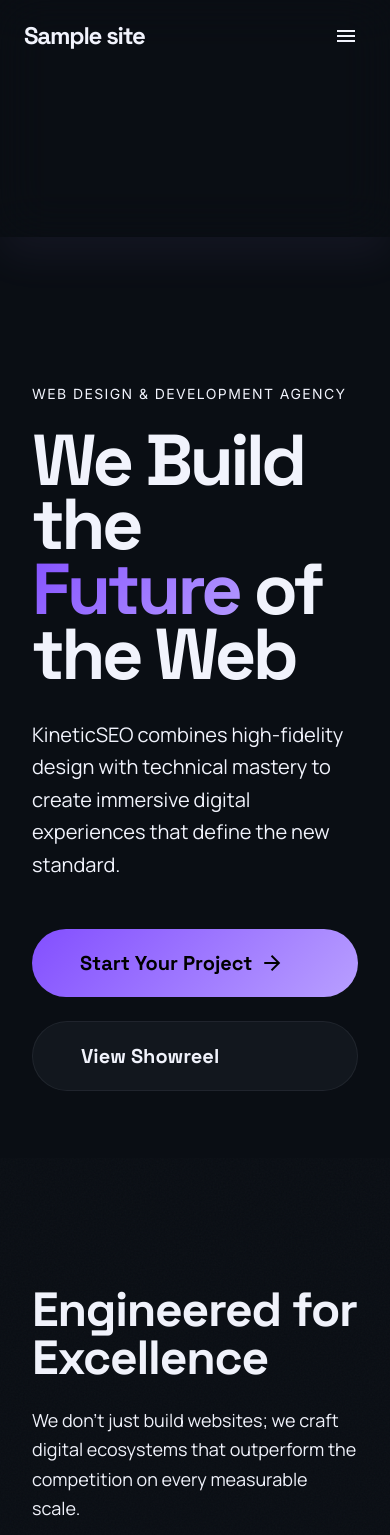
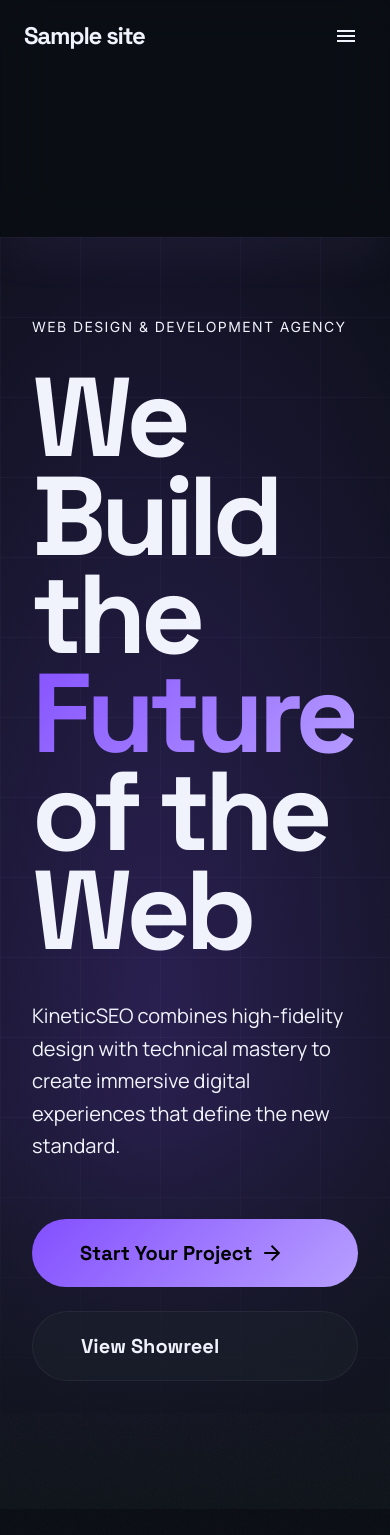
Before and after one commit to williampetreyko-rgb/Main, a WordPress theme: template kinetic-theme/front-page.php in a window 390 px wide; the page is wider, and only the part inside the window is pictured. Shown: the top 1535 px of that part. Run offline with PHP 8.4 and a stand-in for WordPress, Linux system fonts and the light colour scheme; the site name, menu and one post (Sample post) are stand-ins, and other content is empty; some libraries are stand-ins or nearby versions.

Commit message:
Update hero to new fluid background design from Stitch
- Animated smooth-mesh gradient background with hero-wave keyframe
- Optional circuit board image layer (set via Customizer)
- Hero grid overlay pattern and vignette mask
- Bottom fade transition into features section
- Larger responsive typography (7rem → 10rem)
- Features section overlaps hero with -mt-24 z-20
- New CSS keyframes: float, float-reverse, drift, hero-wave, glow-pulse
- New Tailwind animation utilities registered in config

https://claude.ai/code/session_01DPE12UmEXxf7muWVF9hzyj

```diff
--- a/kinetic-theme/assets/css/kinetic.css
+++ b/kinetic-theme/assets/css/kinetic.css
@@ -275,6 +275,38 @@ body {
   box-shadow: 0 0 0 3px rgba(184,159,255,0.15);
 }
 
+/* --- Hero background layers --- */
+.smooth-mesh {
+  background:
+    radial-gradient(ellipse 80% 60% at 20% 30%, rgba(131,79,255,0.25) 0%, transparent 70%),
+    radial-gradient(ellipse 60% 50% at 80% 60%, rgba(0,210,253,0.12) 0%, transparent 60%),
+    radial-gradient(ellipse 50% 40% at 50% 80%, rgba(184,159,255,0.10) 0%, transparent 50%),
+    linear-gradient(180deg, #0a0e14 0%, #0f141a 100%);
+  background-size: 200% 200%;
+}
+
+.hero-grid {
+  background-image:
+    linear-gradient(rgba(184,159,255,0.04) 1px, transparent 1px),
+    linear-gradient(90deg, rgba(184,159,255,0.04) 1px, transparent 1px);
+  background-size: 80px 80px;
+}
+
+.hero-mask {
+  -webkit-mask-image:
+    radial-gradient(ellipse 70% 80% at 50% 40%, black 30%, transparent 80%),
+    linear-gradient(to bottom, black 60%, transparent 100%);
+  -webkit-mask-composite: intersect;
+  mask-image:
+    radial-gradient(ellipse 70% 80% at 50% 40%, black 30%, transparent 80%),
+    linear-gradient(to bottom, black 60%, transparent 100%);
+  mask-composite: intersect;
+}
+
+.circuit-bg {
+  mix-blend-mode: screen;
+}
+
 /* --- Decorative orb (hero) --- */
 @keyframes orb-pulse {
   0%, 100% { opacity: 0.15; transform: scale(1); }
@@ -282,6 +314,29 @@ body {
 }
 .hero-orb {
   animation: orb-pulse 6s ease-in-out infinite;
+}
+
+/* --- Hero animation keyframes --- */
+@keyframes hero-wave {
+  0%, 100% { background-position: 0% 50%; }
+  50%       { background-position: 100% 50%; }
+}
+@keyframes float {
+  0%, 100% { transform: translateY(0px); }
+  50%       { transform: translateY(-20px); }
+}
+@keyframes float-reverse {
+  0%, 100% { transform: translateY(0px); }
+  50%       { transform: translateY(20px); }
+}
+@keyframes drift {
+  0%, 100% { transform: translate(0px, 0px); }
+  33%       { transform: translate(30px, -15px); }
+  66%       { transform: translate(-20px, 10px); }
+}
+@keyframes glow-pulse {
+  0%, 100% { opacity: 0.5; }
+  50%       { opacity: 1; }
 }
 
 /* Floating ring animation */
--- a/kinetic-theme/functions.php
+++ b/kinetic-theme/functions.php
@@ -172,6 +172,36 @@ tailwind.config = {
         headline: ["Space Grotesk"],
         body: ["Manrope"],
         label: ["Inter"]
+      },
+      keyframes: {
+        float: {
+          "0%, 100%": { transform: "translateY(0px)" },
+          "50%":       { transform: "translateY(-20px)" }
+        },
+        "float-reverse": {
+          "0%, 100%": { transform: "translateY(0px)" },
+          "50%":       { transform: "translateY(20px)" }
+        },
+        drift: {
+          "0%, 100%": { transform: "translate(0px, 0px)" },
+          "33%":       { transform: "translate(30px, -15px)" },
+          "66%":       { transform: "translate(-20px, 10px)" }
+        },
+        "hero-wave": {
+          "0%, 100%": { backgroundPosition: "0% 50%" },
+          "50%":       { backgroundPosition: "100% 50%" }
+        },
+        "glow-pulse": {
+          "0%, 100%": { opacity: "0.5" },
+          "50%":       { opacity: "1" }
+        }
+      },
+      animation: {
+        float:          "float 6s ease-in-out infinite",
+        "float-reverse":"float-reverse 8s ease-in-out infinite",
+        drift:          "drift 12s ease-in-out infinite",
+        "hero-wave":    "hero-wave 8s ease-in-out infinite",
+        "glow-pulse":   "glow-pulse 3s ease-in-out infinite"
       }
     }
   }
--- a/kinetic-theme/template-parts/sections/features.php
+++ b/kinetic-theme/template-parts/sections/features.php
@@ -9,7 +9,7 @@ defined( 'ABSPATH' ) || exit;
 <!-- ============================================================
      FEATURES — BENTO GRID
      ============================================================ -->
-<section id="services" class="py-32 px-8 bg-surface-container-low relative noise-texture">
+<section id="services" class="py-32 px-8 bg-surface-container-low relative noise-texture -mt-24 z-20">
   <div class="max-w-screen-2xl mx-auto">
 
     <!-- Section header -->
--- a/kinetic-theme/template-parts/sections/hero.php
+++ b/kinetic-theme/template-parts/sections/hero.php
@@ -1,44 +1,77 @@
 <?php
 /**
- * Hero Section
+ * Hero Section — Updated Design
  *
  * @package Kinetic
  */
 defined( 'ABSPATH' ) || exit;
+
+$circuit_img = get_theme_mod( 'kinetic_circuit_image', '' );
+$hero_img    = get_theme_mod( 'kinetic_hero_image', '' );
 ?>
 <!-- ============================================================
      HERO SECTION
      ============================================================ -->
-<header id="hero" class="relative min-h-[921px] flex items-center overflow-hidden pt-20">
+<header id="hero" class="relative min-h-[110vh] flex items-center overflow-visible pt-20 pb-32">
 
-  <!-- Ambient glows -->
-  <div class="absolute inset-0 z-0" aria-hidden="true">
-    <div class="absolute top-1/4 -left-20 w-[500px] h-[500px] bg-primary/10 blur-[120px] rounded-full hero-orb"></div>
-    <div class="absolute bottom-1/4 -right-20 w-[600px] h-[600px] bg-secondary/5 blur-[150px] rounded-full"
-         style="animation-delay:3s" ></div>
+  <!-- ── Background layers ── -->
+  <div class="absolute inset-0 z-0 overflow-hidden" aria-hidden="true">
+
+    <!-- Animated fluid mesh gradient -->
+    <div class="smooth-mesh animate-hero-wave absolute inset-0"></div>
+
+    <!-- Circuit board image (optional — set via Customizer) -->
+    <?php if ( $circuit_img ) : ?>
+    <img
+      src="<?php echo esc_url( $circuit_img ); ?>"
+      alt=""
+      class="circuit-bg absolute inset-0 w-full h-full object-cover opacity-70 mix-blend-screen"
+      loading="eager"
+      decoding="async">
+    <?php endif; ?>
+
+    <!-- Subtle grid overlay -->
+    <div class="hero-grid absolute inset-0"></div>
+
+    <!-- Vignette mask -->
+    <div class="hero-mask absolute inset-0"></div>
+
+    <!-- Bottom fade to surface-container-low -->
+    <div class="absolute bottom-0 left-0 right-0 h-[400px] bg-gradient-to-t from-[#0f141a] to-transparent"></div>
   </div>
 
+  <!-- ── Ambient glows ── -->
+  <div class="absolute inset-0 z-1 pointer-events-none" aria-hidden="true">
+    <div class="absolute top-1/4 -left-20 w-[600px] h-[600px] bg-primary/10 blur-[130px] rounded-full hero-orb animate-float"></div>
+    <div class="absolute bottom-1/4 -right-20 w-[700px] h-[700px] bg-secondary/6 blur-[160px] rounded-full animate-float-reverse"
+         style="animation-delay:3s"></div>
+    <div class="absolute top-1/2 left-1/2 -translate-x-1/2 -translate-y-1/2 w-[800px] h-[400px] bg-primary/5 blur-[100px] rounded-full animate-drift"
+         style="animation-delay:6s"></div>
+  </div>
+
+  <!-- ── Content ── -->
   <div class="container mx-auto px-8 relative z-10">
-    <div class="max-w-5xl">
+    <div class="max-w-6xl">
 
       <!-- Eyebrow -->
-      <p class="font-label uppercase tracking-widest text-secondary text-sm mb-6"
+      <p class="font-label uppercase tracking-widest text-secondary text-sm mb-8"
          data-reveal="fade">
         <?php esc_html_e( 'Web Design & Development Agency', 'kinetic' ); ?>
       </p>
 
       <!-- Headline -->
-      <h1 class="text-7xl md:text-9xl font-headline font-bold leading-[0.9] tracking-tighter text-on-surface mb-8"
+      <h1 class="text-[7rem] md:text-[8.5rem] lg:text-[10rem] font-headline font-bold leading-[0.88] tracking-tighter text-on-surface mb-10"
           data-reveal>
-        <?php echo esc_html( kinetic_get( 'hero_headline_1', 'We Build the' ) ); ?>
+        <?php echo esc_html( kinetic_get( 'hero_headline_1', 'We Build' ) ); ?><br>
+        <?php echo esc_html( kinetic_get( 'hero_headline_2', 'the' ) ); ?>
         <span class="text-gradient">
           <?php echo esc_html( kinetic_get( 'hero_headline_gradient', 'Future' ) ); ?>
-        </span>
-        <?php echo esc_html( kinetic_get( 'hero_headline_2', 'of the Web' ) ); ?>
+        </span><br>
+        <?php echo esc_html( kinetic_get( 'hero_headline_3', 'of the Web' ) ); ?>
       </h1>
 
       <!-- Tagline -->
-      <p class="text-xl md:text-2xl text-on-surface-variant font-body max-w-2xl mb-12 leading-relaxed"
+      <p class="text-xl md:text-2xl text-on-surface-variant font-body max-w-2xl mb-14 leading-relaxed"
          data-reveal>
         <?php echo esc_html( kinetic_get( 'hero_tagline', 'KineticSEO combines high-fidelity design with technical mastery to create immersive digital experiences that define the new standard.' ) ); ?>
       </p>
@@ -54,19 +87,16 @@ defined( 'ABSPATH' ) || exit;
         </button>
       </div>
 
-    </div><!-- /.max-w-5xl -->
+    </div><!-- /.max-w-6xl -->
   </div><!-- /.container -->
 
-  <!-- Decorative ring stack (desktop only) -->
-  <div class="absolute right-[-10%] top-1/2 -translate-y-1/2 w-[40%] aspect-square hidden xl:block pointer-events-none"
+  <!-- ── Decorative ring stack (desktop only) ── -->
+  <div class="absolute right-[-8%] top-1/2 -translate-y-1/2 w-[38%] aspect-square hidden xl:block pointer-events-none z-10"
        aria-hidden="true">
-    <div class="w-full h-full rounded-full border border-primary/20 ring-outer relative">
-      <div class="absolute inset-4 rounded-full border border-secondary/10 ring-mid"></div>
+    <div class="w-full h-full rounded-full border border-primary/15 ring-outer relative">
+      <div class="absolute inset-4 rounded-full border border-secondary/8 ring-mid"></div>
       <div class="absolute inset-12 rounded-full border border-primary/5"></div>
-      <?php
-      $hero_img = get_theme_mod( 'kinetic_hero_image', '' );
-      if ( $hero_img ) :
-      ?>
+      <?php if ( $hero_img ) : ?>
       <img
         src="<?php echo esc_url( $hero_img ); ?>"
         alt=""
```
Also changed, not shown: 1 other file.
